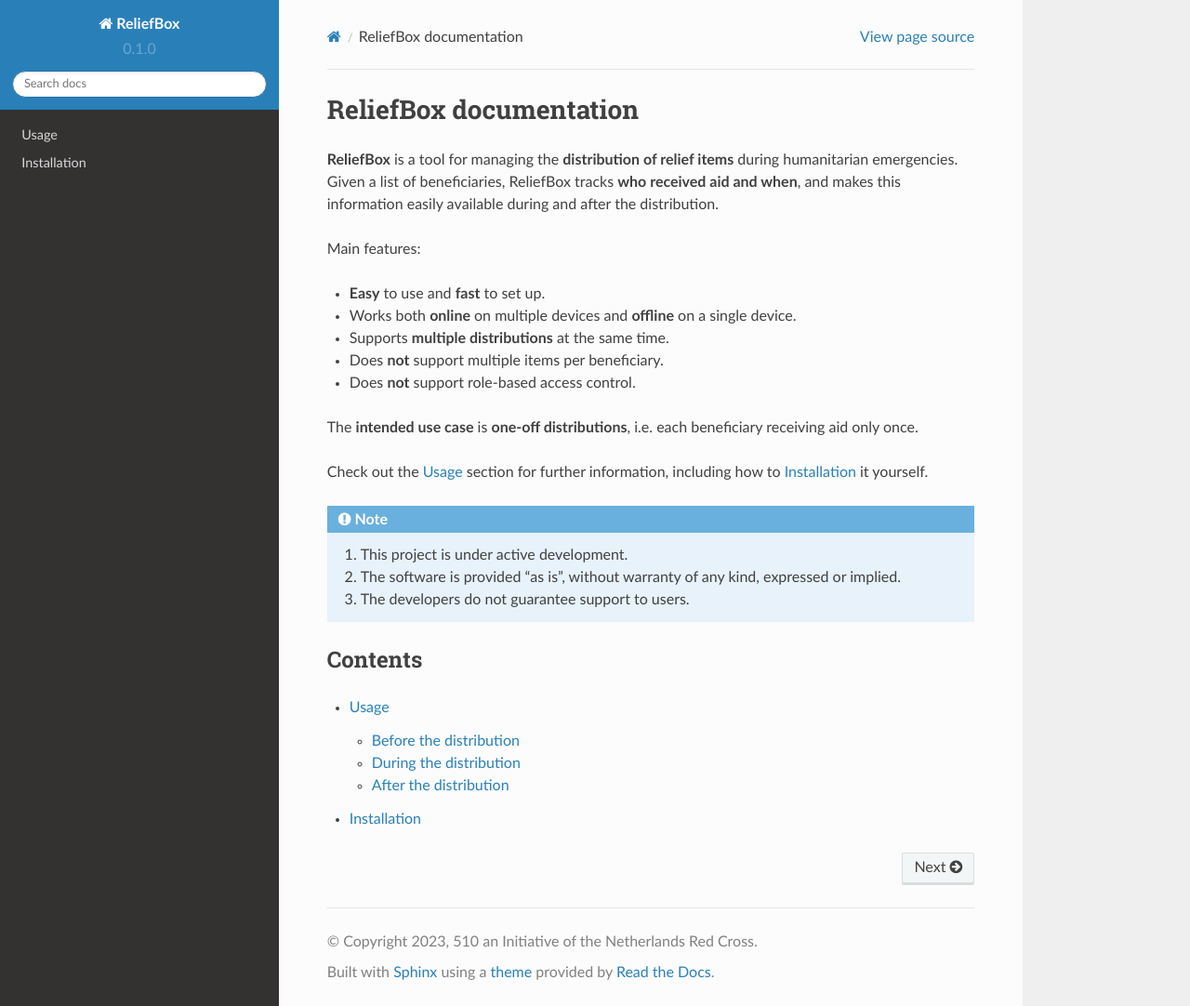
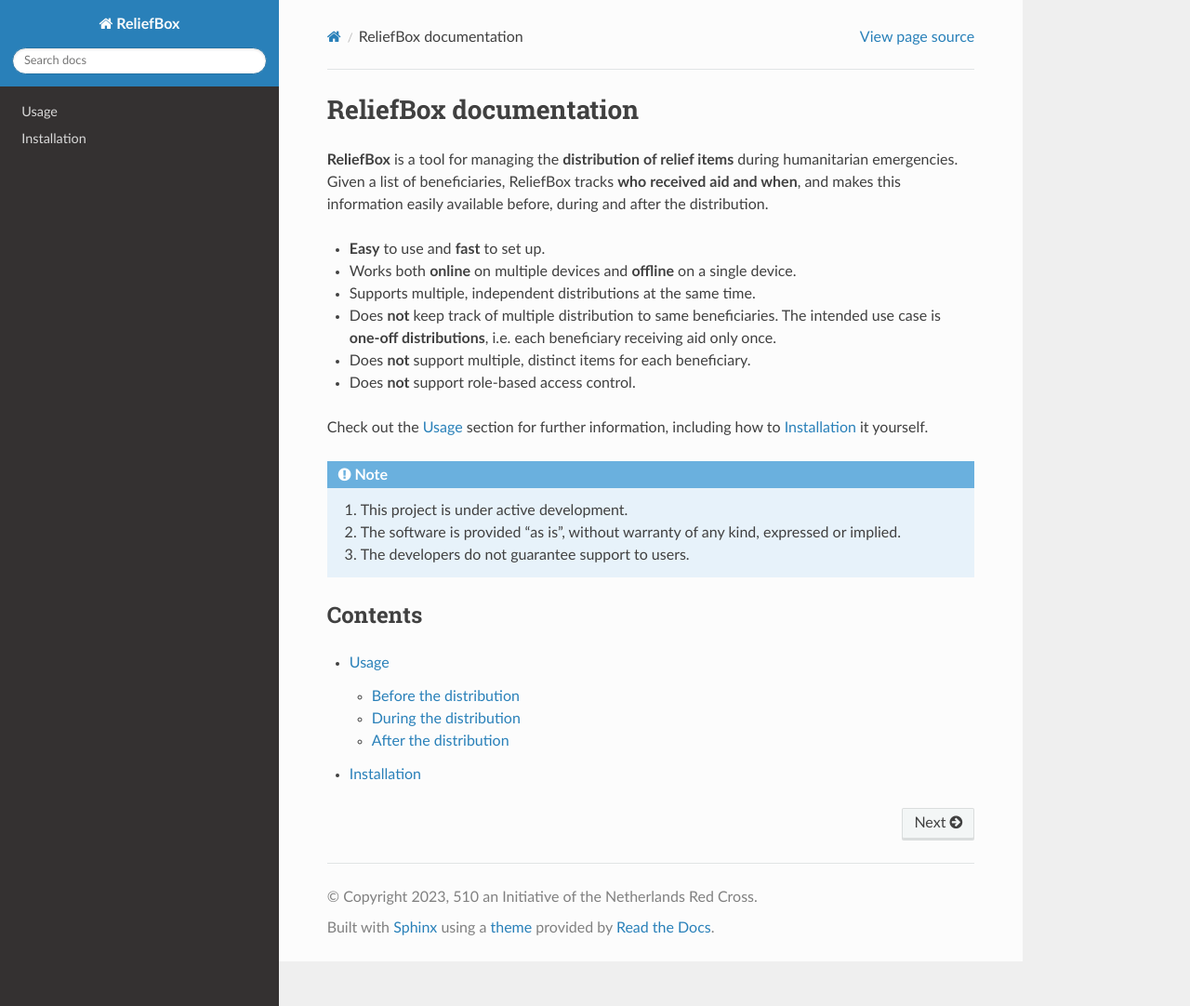
Before and after one commit to rodekruis/relief-app, a Sphinx documentation site: the page built from docs/source/index.rst, in a window 1280 px wide and 1082 px high. Shown: the whole window at 93% size. Built offline with Sphinx 7.4.7 and the Read the Docs theme 2.0.0, drawn with Linux system fonts in a browser that asks for light colours.

Commit message:
fix markdown in docs

```diff
--- a/docs/source/conf.py
+++ b/docs/source/conf.py
@@ -34,6 +34,12 @@
 # -- Options for HTML output
 
 html_theme = 'sphinx_rtd_theme'
+html_static_path = ['_static']
+html_logo = "ReliefBox.PNG"
+html_theme_options = {
+    'logo_only': False,
+    'display_version': False,
+}
 
 # -- Options for EPUB output
 epub_show_urls = 'footnote'
--- a/docs/source/index.rst
+++ b/docs/source/index.rst
@@ -3,17 +3,14 @@
 
 **ReliefBox** is a tool for managing the **distribution of relief items** during humanitarian emergencies.
 Given a list of beneficiaries, ReliefBox tracks **who received aid and when**, and makes this information
-easily available during and after the distribution.
-
-Main features:
+easily available before, during and after the distribution.
 
 - **Easy** to use and **fast** to set up.
 - Works both **online** on multiple devices and **offline** on a single device.
-- Supports **multiple distributions** at the same time.
-- Does **not** support multiple items per beneficiary.
+- Supports multiple, independent distributions at the same time.
+- Does **not** keep track of multiple distribution to same beneficiaries. The intended use case is **one-off distributions**, i.e. each beneficiary receiving aid only once.
+- Does **not** support multiple, distinct items for each beneficiary.
 - Does **not** support role-based access control.
-
-The **intended use case** is **one-off distributions**, i.e. each beneficiary receiving aid only once.
 
 Check out the :doc:`usage` section for further information, including
 how to :doc:`installation` it yourself.
--- a/docs/source/usage.rst
+++ b/docs/source/usage.rst
@@ -7,11 +7,9 @@
 1. **Sign up** with your email address and store your password safely.
 #. **Log in** with your credentials.
 #. Prepare the beneficiary list in `Microsoft Excel <https://www.microsoft.com/en-us/microsoft-365/excel>`_ (.xlsx). Exports from `KoboToolbox <https://www.kobotoolbox.org/>`_, a mobile data collection software, are natively supported.
-
   * The beneficiary list **must** contain a field/column named "code", which contains unique values for each beneficiary. In other words, each beneficiary must have a unique code.
 
   * The beneficiary list **can** contain any number and type of fields/columns. However, for visualization purposes, it is recommended to keep only the fields/columns needed to identify beneficiaries.
-
 #. Click **Create a new distribution** and fill in the required details.
 #. Click **Add beneficiary data** and upload your beneficiary list.
 #. Click **View beneficiary data** and verify that everything looks as expected.
```
Also changed, not shown: docs/html/static/ReliefBox.PNG (added).
